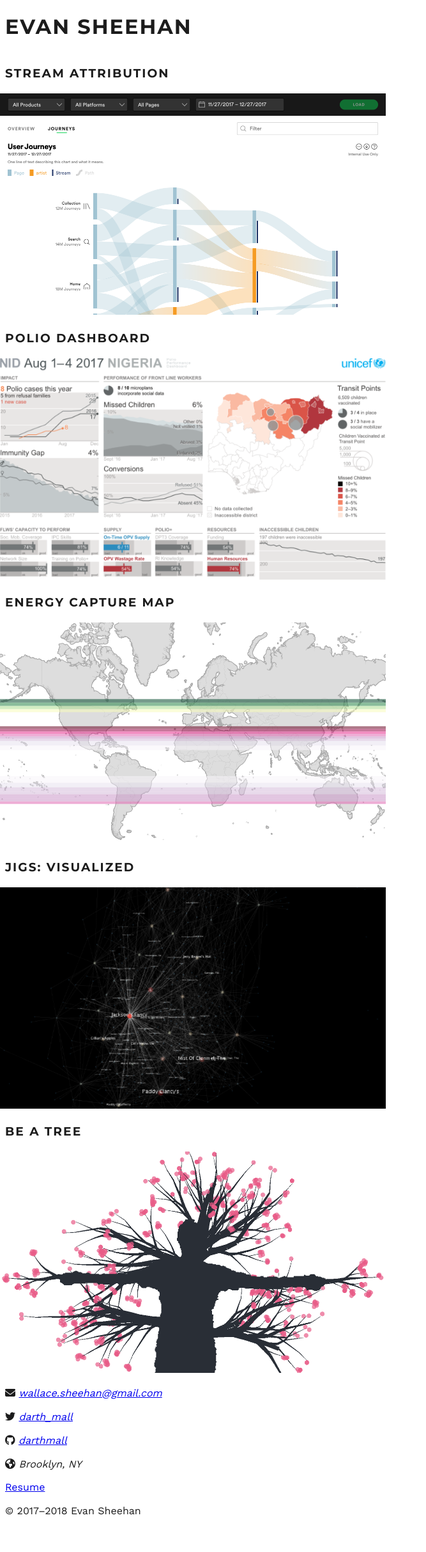
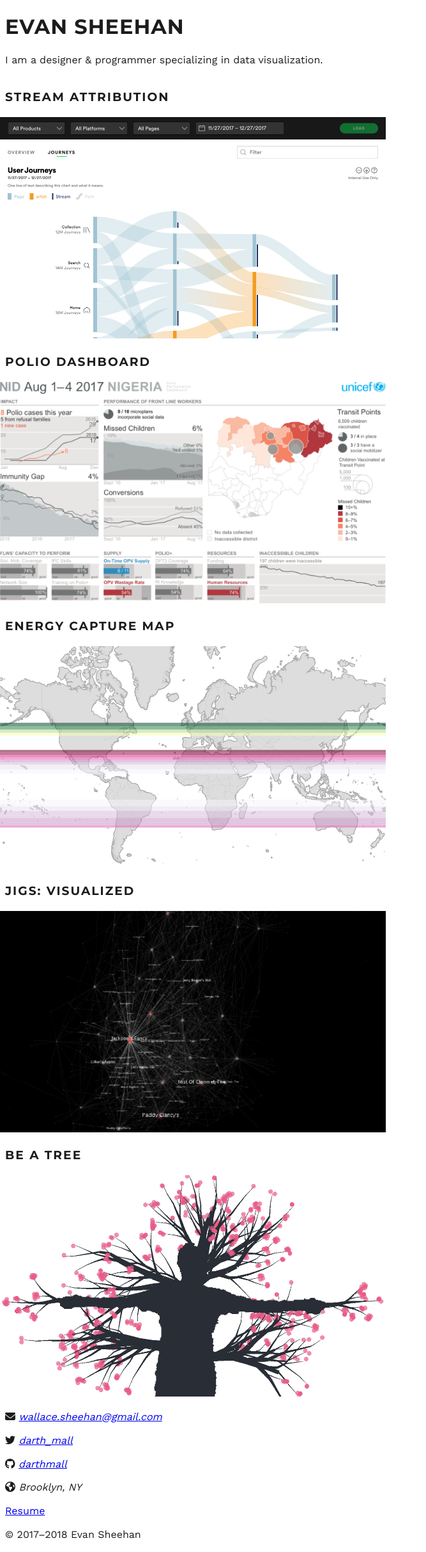
Before and after one commit to darthmall/darthmall.github.io, a Jekyll site: the page built from index.html, in a window 1280 px wide. Shown: the whole page at 64% size, without its empty margins (0-667 px from the left). Built offline with Jekyll 4.4.1, drawn with Linux system fonts in a browser that asks for light colours; nearby versions of some CDN libraries; before the commit the page ends 2389 px from its top, so only the background shows below that.

Commit message:
Move the header out of the base page template
It's easier to control the contents of the header per page type if
it's not in the template.

- Add a statement about myself to the header on the home page
- Move the project abstract into the header on project pages
- Wrap the other project details in an aside

```diff
--- a/_layouts/page.html
+++ b/_layouts/page.html
@@ -11,14 +11,6 @@
   </head>
 
   <body class="{{ page.classes }}">
-    <header>
-      {% if page.title %}
-        <p><a href="/">{{ site.title }}</a></p>
-        <h1>{{ page.title }}</h1>
-      {% else %}
-        <h1><a href="/">{{ site.title }}</a></h1>
-      {% endif %}
-    </header>
 
     {{ content }}
 
--- a/_sass/typography.sass
+++ b/_sass/typography.sass
@@ -5,8 +5,14 @@ body
   margin: 0
 
 header
-  font-family: $title-font
   margin: 0 $margin
+
+  a
+    color: $text-color
+    font-family: $title-font
+    letter-spacing: 1px
+    text-decoration: none
+    text-transform: uppercase
 
 footer
   margin: 0 $margin
--- a/index.html
+++ b/index.html
@@ -2,6 +2,13 @@
 layout: page
 classes: home
 ---
+
+<header>
+  <h1><a href="/">{{ site.title }}</a></h1>
+  <p>
+    I am a designer &amp; programmer specializing in data visualization.
+  </p>
+</header>
 
 {% assign projects = site.projects | sort: 'order' | reverse %}
 
```
Also changed, not shown: _layouts/project.html (+8 -2 lines).
